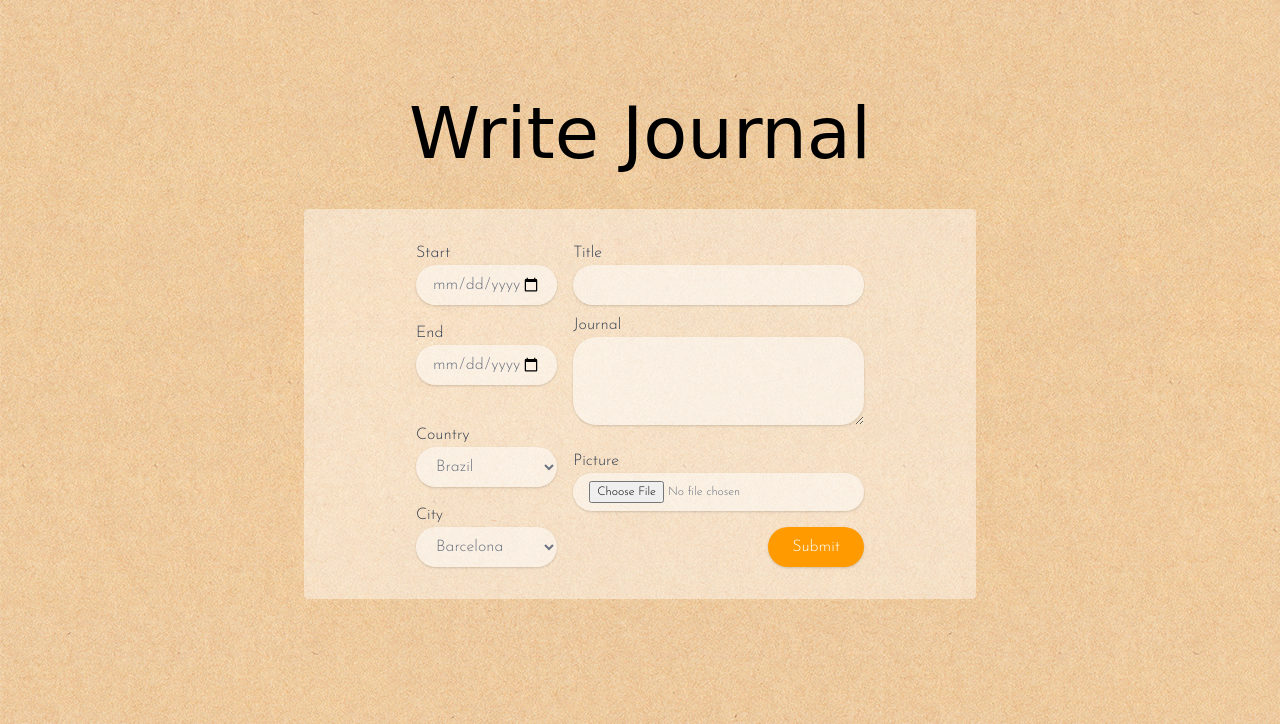
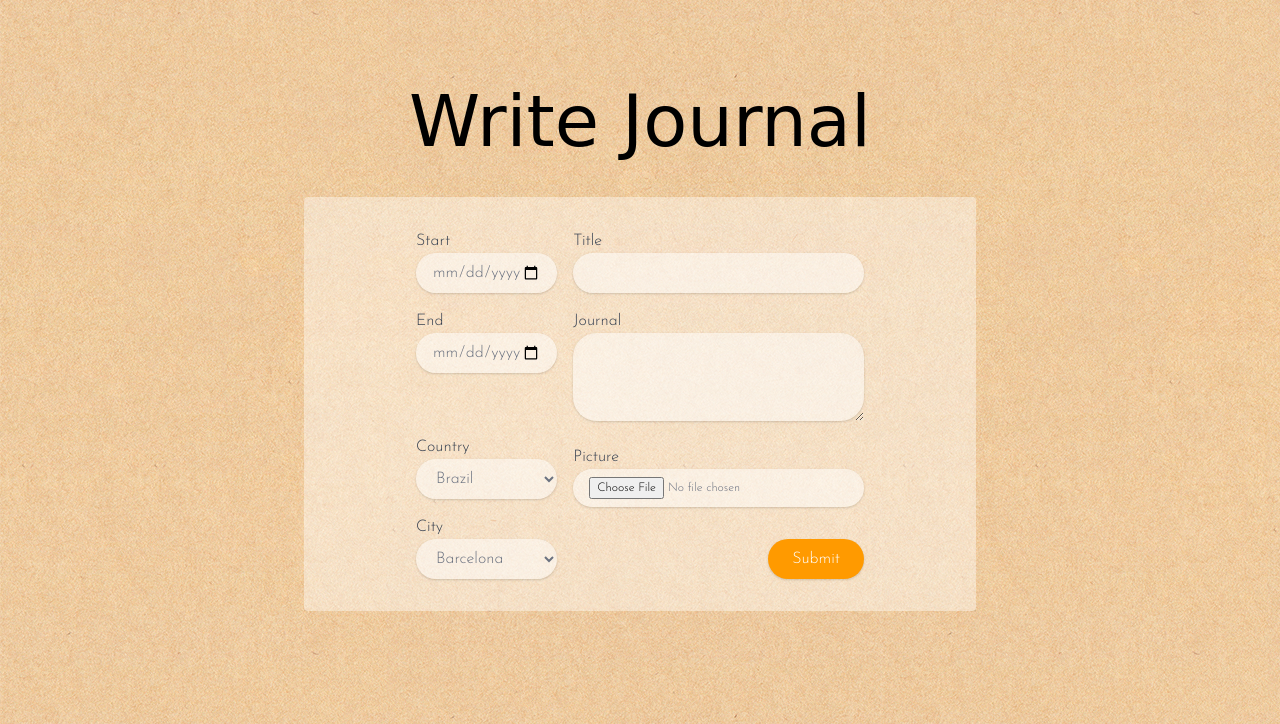
Before and after one commit to ayumitanaka13/journaly, a Flask app: page /add_journal in a window 1280 px wide. Shown: the part 76-800 px from the top of the page. Run offline with Flask 2, Linux system fonts and the light colour scheme; a user stored in the database is signed in; data comes from the database, SQL or seed files in the repository; style sheets or scripts are compiled from the project's sources; some libraries are stand-ins or nearby versions; some web fonts are replaced.

Commit message:
modified forms.py

```diff
--- a/flaskr/templates/add_journal/add_journal.html
+++ b/flaskr/templates/add_journal/add_journal.html
@@ -38,13 +38,13 @@
                         <p class="mt-2 lg:mt-0">
                             {{render_field(form.title, class="input-form")}}
                         </p>
-                        <p class="mt-2 lgmt-4">
+                        <p class="mt-2 lg:mt-4">
                             {{render_field(form.comment, rows="3", class="input-form h-auto rounded-3xl")}}
                         </p>
                         <p class="mt-2 lg:mt-4">
                             {{render_field(form.picture_path, class="input-form h-auto text-xs")}}
                         </p>
-                        <p class="mt-4 text-right">
+                        <p class="mt-4 lg:mt-8 text-right">
                             {{form.submit(class="btn-lightorange px-6")}}
                         </p>
                     </div>
```
